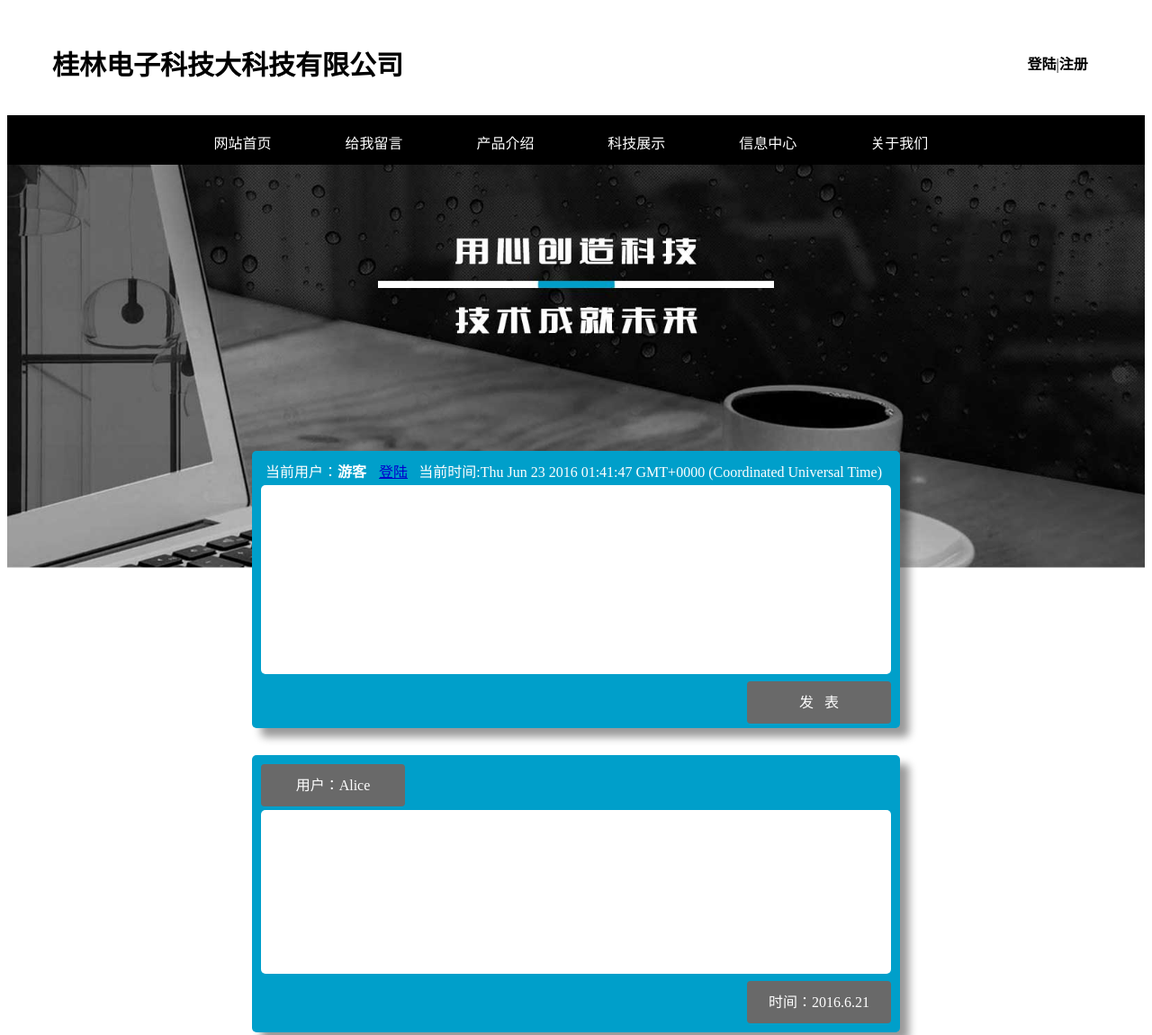
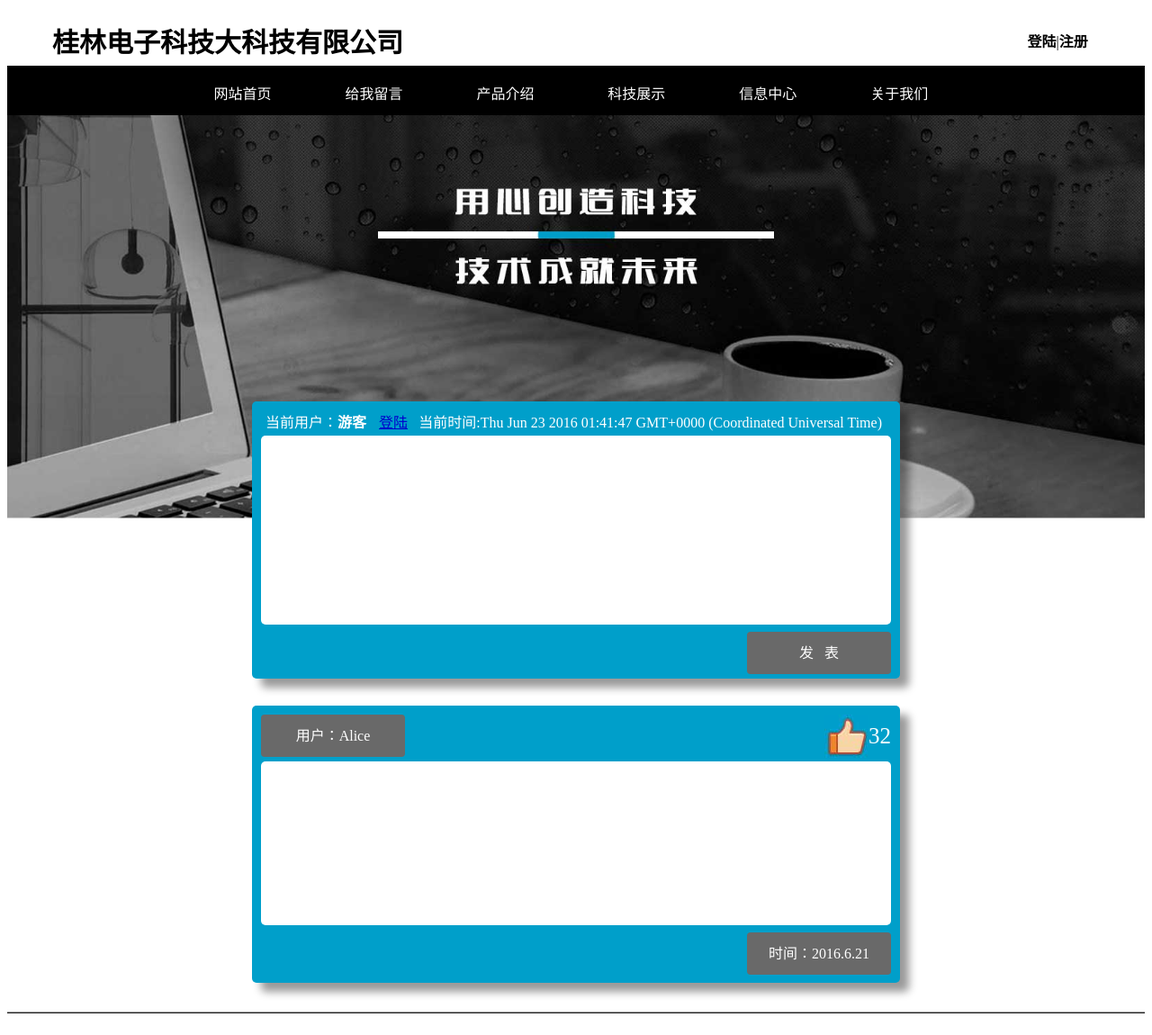
Before and after one commit to yes86614520/yes86614520.github.com, a plain HTML site: page html/indix.html in a window 1280 px wide. Shown: the top 1150 px of the page at 90% size. Drawn offline with Linux system fonts and the light colour scheme.

Commit message:
把赞加上去 缩短了head的高度

```diff
--- a/css/css.css
+++ b/css/css.css
@@ -5,9 +5,9 @@ a{TEXT-DECORATION:none;color:#000;
 }
 #head{
 	width:100%;
-	height:80px;
+	height:50px;
 	background-color:#FFF;
-	padding:40px 60px 0px 0px ;
+	padding:15px 60px 0px 0px ;
 	}
 #list{
 	width:100%;
@@ -66,6 +66,7 @@ a:hover{
 	margin-top:4px;
 }
 .auto{
+	float:none;
 	height:182px;
 	border-radius:5px;
 	width:100%;
--- a/html/indix.html
+++ b/html/indix.html
@@ -41,15 +41,23 @@
     </div>
     <!--历史留言框 可多加可重复-->
     <div class="bule">
-          <div class="grey">用户：Alice
+          <div style="height:48px;">
+          	<div style="float:left;" class="grey">用户：Alice
+          	</div>
+
+            <div>
+            <span style="color:#FFF;float:right;padding-top:10px;font-size:25px;">32</span>
+            <img  style="float:right;" src="../image/233.jpg" />
+            </div>
           </div>
 
           <div class="auto">
           </div>
+
+
           <div style="float:right;" class="grey">时间：2016.6.21
           </div>
     </div>
-
   </div>
 
   <!--尾部-->
```
Also changed, not shown: image/233.jpg (added).
